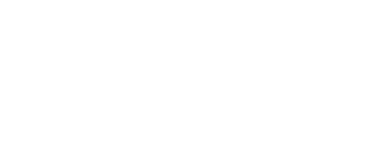
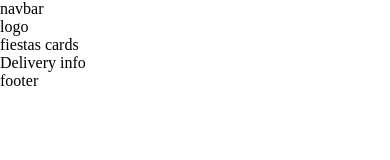
Before and after one commit to Learning-X/202201-W1CHWK-lucstpierre-edgaralcolea, a website: page index.html in a window 390 px wide. Drawn offline with Linux system fonts and the light colour scheme.

Commit message:
mobile: set mobile width on .ROOT

```diff
--- a/index.html
+++ b/index.html
@@ -12,5 +12,21 @@
     />
     <title>Utensilios de repostería - Tienda online María Lunarillos</title>
   </head>
-  <body></body>
+  <body>
+    <div class="root">
+      <header>
+        <navbar> navbar </navbar>
+      </header>
+
+      <main>
+        <section>logo</section>
+
+        <section>fiestas cards</section>
+
+        <section>Delivery info</section>
+
+        <footer>footer</footer>
+      </main>
+    </div>
+  </body>
 </html>
--- a/styles/sass/_base.scss
+++ b/styles/sass/_base.scss
@@ -11,6 +11,15 @@ html {
   font-size: 62.5%; //1 rem = 10px; 10px/16px = 62.5%
 }
 
+body {
+  font-size: 1.6rem;
+}
+
+.root {
+  max-width: 390px;
+  margin: 0 auto;
+}
+
 a {
   text-decoration: none;
 }
```
Also changed, not shown: assets/images/sprite.svg (added), styles/styles.css, 1 other file.
